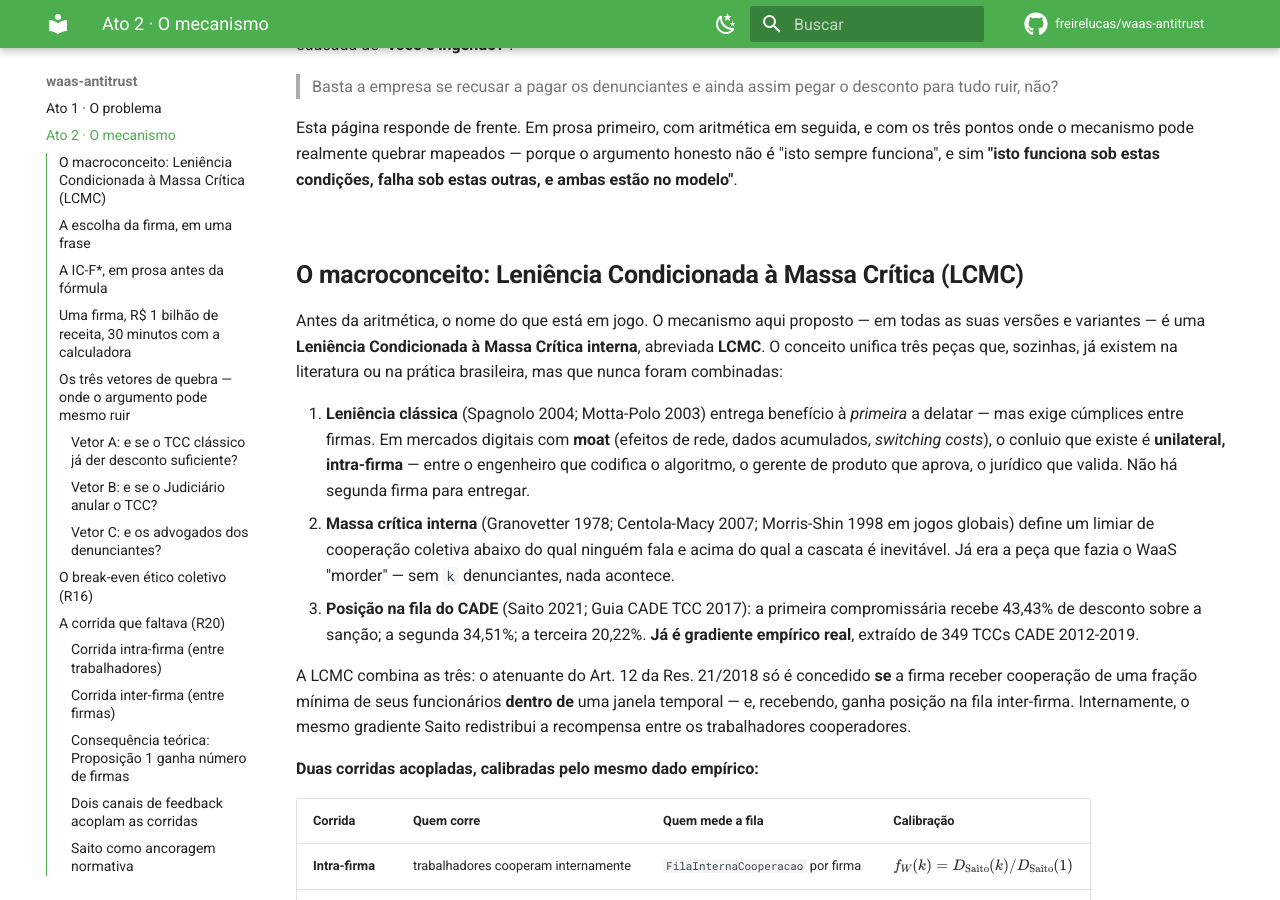
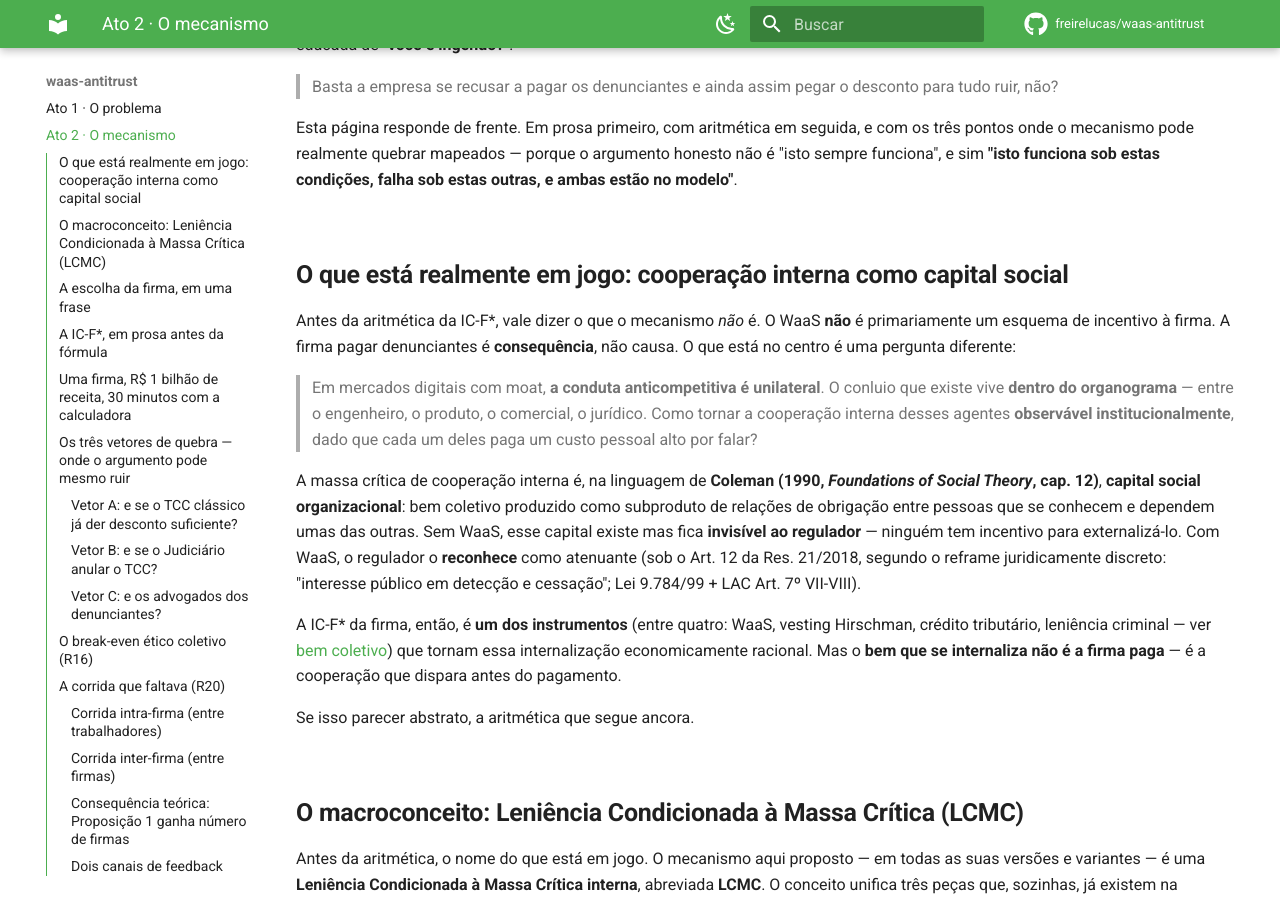
Before and after one commit to freirelucas/waas-antitrust, an MkDocs documentation site: the page built from docs/mecanismo.md, in a window 1280 px wide and 900 px high, scrolled down 302 px. Built offline with MkDocs 1.6.1 and Material for MkDocs 9.7.7, drawn with Linux system fonts in a browser that asks for light colours; comment, search, counter and statistics services are not loaded.

Commit message:
docs: Ato 2 ganha § "cooperação interna como capital social" pré-IC-F*
Décimo commit do reframe v2. Reescrita parcial do Ato 2 (mecanismo.md)
sob lente Coleman 1990 — não é refator completo, é INSERÇÃO de seção
crítica que desloca a centralidade narrativa para o lugar certo.

**Nova § "O que está realmente em jogo: cooperação interna como capital
social"** entre a abertura e o macroconceito LCMC:
- Explica que o WaaS NÃO é primariamente esquema de incentivo à firma.
- A firma pagar é CONSEQUÊNCIA, não causa.
- Cooperação interna é capital social organizacional (Coleman 1990 cap.
  12) — bem coletivo produzido como subproduto de relações de
  obrigação.
- Sem WaaS, esse capital fica invisível ao regulador.
- Com WaaS, o regulador o reconhece como atenuante (reframe juridicamente
  discreto: "interesse público em detecção e cessação" Lei 9.784/99 +
  LAC Art. 7º VII-VIII).
- A IC-F* da firma é UM dos quatro instrumentos que tornam a
  internalização economicamente racional.

Preserva o restante do Ato 2 (aritmética, vetores de quebra, IC-F*
detalhada, LCMC, corrida) — só recoloca a centralidade narrativa antes
da matemática.

Verificação: pytest 273 passed; mkdocs build --strict.

Esta é a inserção MVP do PM v2: "sobra `bem_publico.md` + parágrafo de
abertura reescrito em mecanismo.md + 1 figura conceitual revisada". O
restante das Frentes (paper, Atos 3-5, demais Anexos) fica explicitamente
fora do escopo do Sprint A/B.

```diff
--- a/docs/mecanismo.md
+++ b/docs/mecanismo.md
@@ -9,6 +9,29 @@ A pergunta natural — e a primeira que aparece quando alguém ouve o desenho do
 > Basta a empresa se recusar a pagar os denunciantes e ainda assim pegar o desconto para tudo ruir, não?
 
 Esta página responde de frente. Em prosa primeiro, com aritmética em seguida, e com os três pontos onde o mecanismo pode realmente quebrar mapeados — porque o argumento honesto não é "isto sempre funciona", e sim **"isto funciona sob estas condições, falha sob estas outras, e ambas estão no modelo"**.
+
+## O que está realmente em jogo: cooperação interna como capital social
+
+Antes da aritmética da IC-F\*, vale dizer o que o mecanismo *não* é. O WaaS **não** é primariamente um esquema de incentivo à firma. A firma pagar denunciantes é **consequência**, não causa. O que está no centro é uma pergunta diferente:
+
+> Em mercados digitais com moat, **a conduta anticompetitiva é unilateral**. O conluio que existe vive **dentro do organograma** — entre o engenheiro, o produto, o comercial, o jurídico. Como tornar a cooperação interna desses agentes **observável institucionalmente**, dado que cada um deles paga um custo pessoal alto por falar?
+
+A massa crítica de cooperação interna é, na linguagem de **Coleman (1990,
+*Foundations of Social Theory*, cap. 12)**, **capital social organizacional**:
+bem coletivo produzido como subproduto de relações de obrigação entre pessoas
+que se conhecem e dependem umas das outras. Sem WaaS, esse capital existe mas
+fica **invisível ao regulador** — ninguém tem incentivo para externalizá-lo.
+Com WaaS, o regulador o **reconhece** como atenuante (sob o Art. 12 da Res.
+21/2018, segundo o reframe juridicamente discreto: "interesse público em
+detecção e cessação"; Lei 9.784/99 + LAC Art. 7º VII-VIII).
+
+A IC-F\* da firma, então, é **um dos instrumentos** (entre quatro: WaaS,
+vesting Hirschman, crédito tributário, leniência criminal — ver
+[bem coletivo](bem_publico.md)) que tornam essa internalização
+economicamente racional. Mas o **bem que se internaliza não é a firma
+paga** — é a cooperação que dispara antes do pagamento.
+
+Se isso parecer abstrato, a aritmética que segue ancora.
 
 ## O macroconceito: Leniência Condicionada à Massa Crítica (LCMC)
 
```
